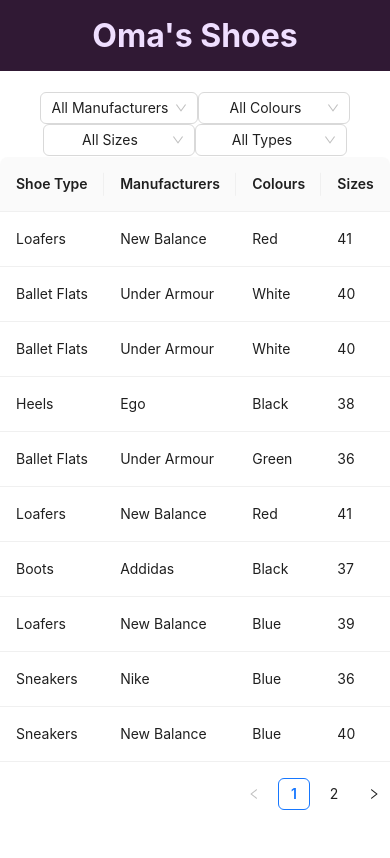
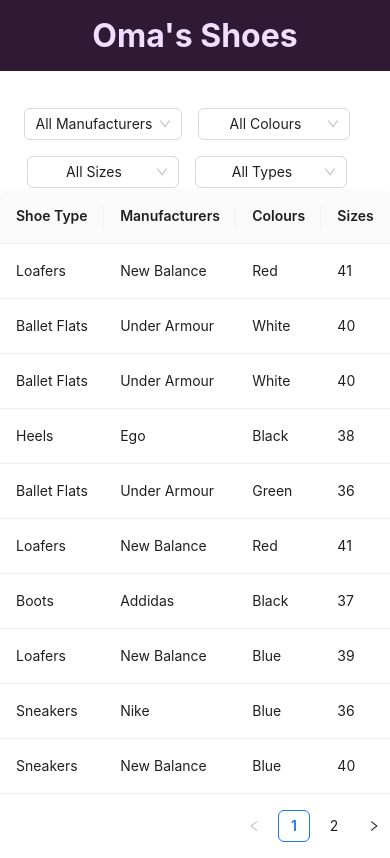
Before and after one commit to chiomaubaezuonu/shoe-order, a React (Create React App) app: page / in a window 390 px wide. Built offline with nearby package versions, Linux system fonts and the light colour scheme.

Commit message:
Added  right margin to the select bar

```diff
--- a/src/App.css
+++ b/src/App.css
@@ -8,15 +8,14 @@
   min-width: 8rem;
 }
 
-Select {
-  margin-right: 4rem;
-}
-:where(.css-dev-only-do-not-override-1xg9z9n).ant-select-single {
+
+
+.ant-select-single {
   margin-right: 1rem;
 }
 
 @media(max-width:600px){
-  :where(.css-dev-only-do-not-override-1xg9z9n).ant-select-single {
+  .ant-select-single {
     margin-right: 1rem;
     margin-top: 1rem;
   }
```
